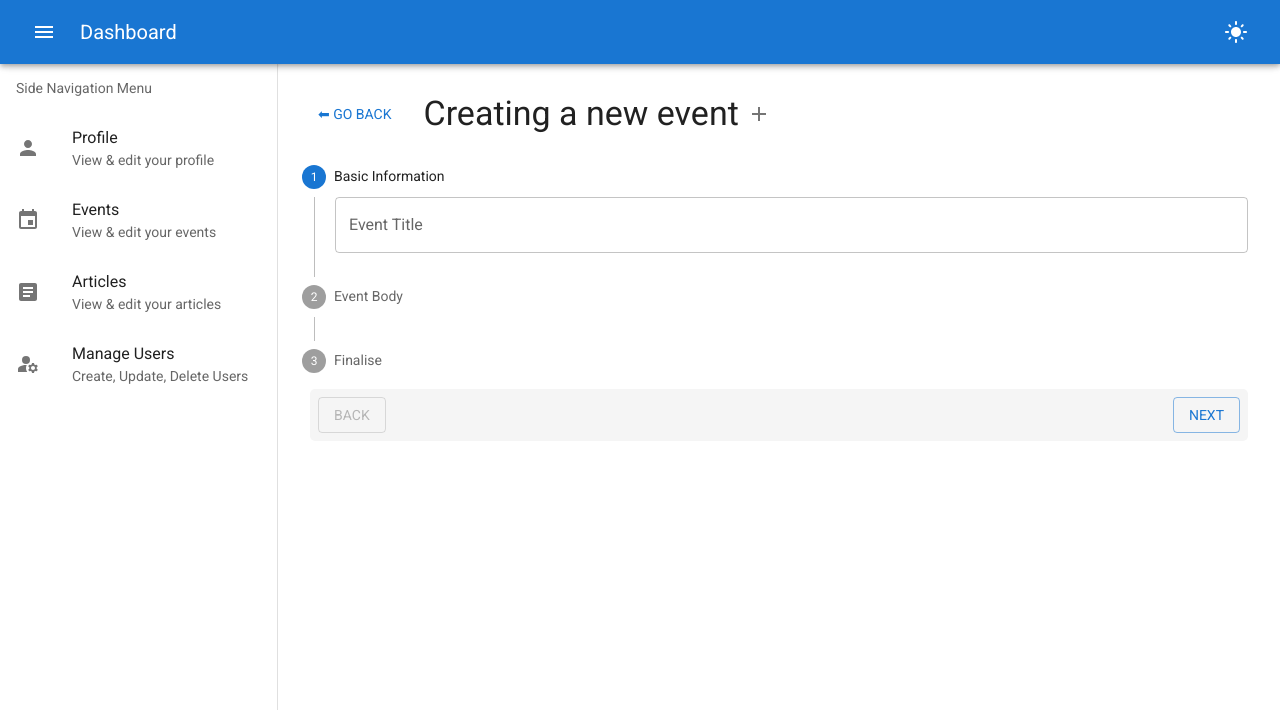
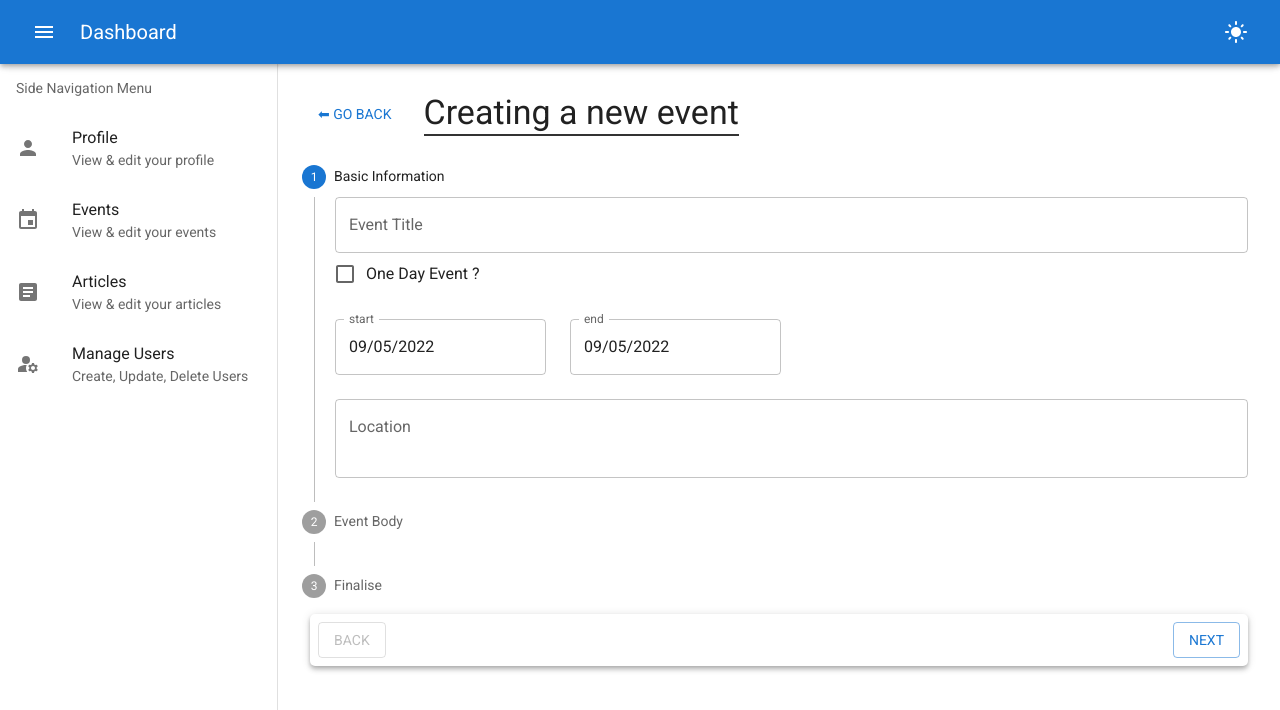
Before and after one commit to HL-Abdallah/project-b, a React (Create React App) app: page /events/new in a window 1280 px wide. Shown: the top 710 px of the page. Built offline with nearby package versions, Linux system fonts and the light colour scheme; a web font is replaced by a local one.

Commit message:
new event stepper's step 1 finished.

```diff
--- a/src/index.js
+++ b/src/index.js
@@ -2,9 +2,14 @@ import React from 'react';
 import ReactDOM from 'react-dom/client';
 import App from './App';
 
-const root = ReactDOM.createRoot(document.getElementById('root'));
+const root = ReactDOM.createRoot(
+  document.getElementById('root'),
+  {
+    identifierPrefix: "useID-"
+  }
+);
 root.render(
   <React.StrictMode>
-    <App/>
+    <App />
   </React.StrictMode>
 );
--- /dev/null
+++ b/src/routes/evenements/NewEvent_Step1.js
@@ -0,0 +1,103 @@
+import React, { useState } from 'react'
+import FormGroup from '@mui/material/FormGroup';
+import FormControlLabel from '@mui/material/FormControlLabel';
+import Checkbox from '@mui/material/Checkbox';
+import Stack from '@mui/material/Stack';
+import { DatePicker } from '@mui/x-date-pickers/DatePicker';
+import { AdapterDayjs } from '@mui/x-date-pickers/AdapterDayjs';
+import { LocalizationProvider } from '@mui/x-date-pickers/LocalizationProvider';
+import { TextField } from '@mui/material';
+
+const NewEventStep1 = () => {
+    // hooks
+    const [data, setData] = useState({
+        title: "",
+        OneDayEvent: false,
+        startDate: new Date().toLocaleDateString(),
+        endDate: new Date().toLocaleDateString(),
+        location: "",
+    })
+    // handlers
+    const handleChange = (e) => {
+        const value = e.target.type === "checkbox" ?
+            e.target.checked :
+            e.target.value
+        const name = e.target.name;
+
+        console.log("name : ", name, " value : ", value);
+        if (e.target.type === "checkbox" && value === true) {
+            console.log("setting EndDate === StartDate because OneDayEvent is true", data.startDate, data.endDate);
+            const newEndDate = data.startDate;
+            setData(data => ({ ...data, endDate: newEndDate }));
+            console.log("data after first setData() ", data);
+        }
+        setData(data => ({ ...data, [name]: value }));
+        console.log("data after second setData() ", data);
+    }
+
+    return (
+        <>
+            <TextField
+                label="Event Title"
+                value={data.title}
+                onChange={handleChange}
+                placeholder="Seminar, Webinar, Presentation ..."
+                fullWidth
+                name="title"
+            />
+            <Stack>
+                <FormGroup>
+                    <FormControlLabel
+                        control={
+                            <Checkbox
+                                checked={data.OneDayEvent}
+                                onChange={handleChange}
+                                name="OneDayEvent"
+                            />
+                        }
+                        label="One Day Event ? "
+                    />
+                </FormGroup>
+                <Stack direction={"row"} gap={3}>
+                    <LocalizationProvider dateAdapter={AdapterDayjs}>
+                        <DatePicker
+                            value={data.startDate}
+                            onChange={(value) => {
+                                const newVal = new Date(value.$d).toLocaleDateString();
+                                setData({ ...data, startDate: newVal })
+                            }}
+                            label={"start"}
+                            renderInput={(params) => <TextField {...params}
+                                sx={{ mt: 3, mb: 3 }}
+                            />}
+                        />
+                        <DatePicker
+                            value={data.endDate}
+                            minDate={new Date(data.startDate)}
+                            onChange={(value) => {
+                                const newVal = new Date(value.$d).toLocaleDateString();
+                                setData({ ...data, endDate: newVal })
+                            }}
+                            disabled={data.OneDayEvent}
+                            label={"end"}
+                            renderInput={(params) => <TextField {...params}
+                                sx={{ mt: 3, mb: 3 }}
+                            />}
+                        />
+                    </LocalizationProvider>
+                </Stack>
+                <TextField
+                    label="Location"
+                    value={data.location}
+                    onChange={handleChange}
+                    placeholder="Address ex : UBMA University Sidi Ammar Annaba, Algeria."
+                    multiline
+                    rows={2}
+                    name="location"
+                />
+            </Stack>
+        </>
+    )
+}
+
+export default NewEventStep1
--- a/src/routes/evenements/NewSingleEvent.js
+++ b/src/routes/evenements/NewSingleEvent.js
@@ -1,10 +1,11 @@
 import {
     Paper, StepLabel, Stepper, Step, Typography,
-    IconButton, createTheme, Button, StepContent, TextField
+    createTheme, Button, StepContent, TextField
 } from '@mui/material'
 import React from 'react'
-import AddIcon from '@mui/icons-material/Add';
 import { useNavigate } from 'react-router-dom';
+import NewEventStep1 from './NewEvent_Step1';
+
 
 const NewSingleEvent = () => {
     // Hooks & state
@@ -22,12 +23,9 @@ const NewSingleEvent = () => {
                 marginBottom: theme.spacing(2)
             }}>
                 <Button sx={{ m: 1 }} onClick={() => navigate("/events")}>⬅ GO Back</Button>
-                <Typography variant="h4" ml={2}>
+                <Typography variant="h4" ml={2} sx={{ borderBottom: "2px solid #333" }}>
                     Creating a new event
                 </Typography>
-                <IconButton disableRipple >
-                    <AddIcon />
-                </IconButton>
             </div>
 
             <Stepper
@@ -37,17 +35,17 @@ const NewSingleEvent = () => {
                 <Step>
                     <StepLabel>Basic Information</StepLabel>
                     <StepContent>
-                        <TextField
-                            label="Event Title"
-                            fullWidth
-                        />
+                        <NewEventStep1 />
                     </StepContent>
                 </Step>
                 <Step>
                     <StepLabel>Event Body</StepLabel>
                     <StepContent>
                         <TextField
-                            label="Title"
+                            label="Body"
+                            multiline
+                            rows={12}
+                            fullWidth
                         />
                     </StepContent>
                 </Step>
@@ -67,10 +65,9 @@ const StepSwitcher = ({ activeStep, setActiveStep }) => {
     const theme = createTheme();
 
     return (
-        <div style={{
+        <Paper elevation={4} style={{
             display: "flex",
             justifyContent: "space-between",
-            backgroundColor: theme.palette.grey[100],
             borderRadius: "5px",
             margin: theme.spacing(1),
             padding: theme.spacing(1),
@@ -93,7 +90,7 @@ const StepSwitcher = ({ activeStep, setActiveStep }) => {
                     </Button>)
                     : (<Button>Finish</Button>)}
             </div>
-        </div>
+        </Paper>
     )
 }
 
```
